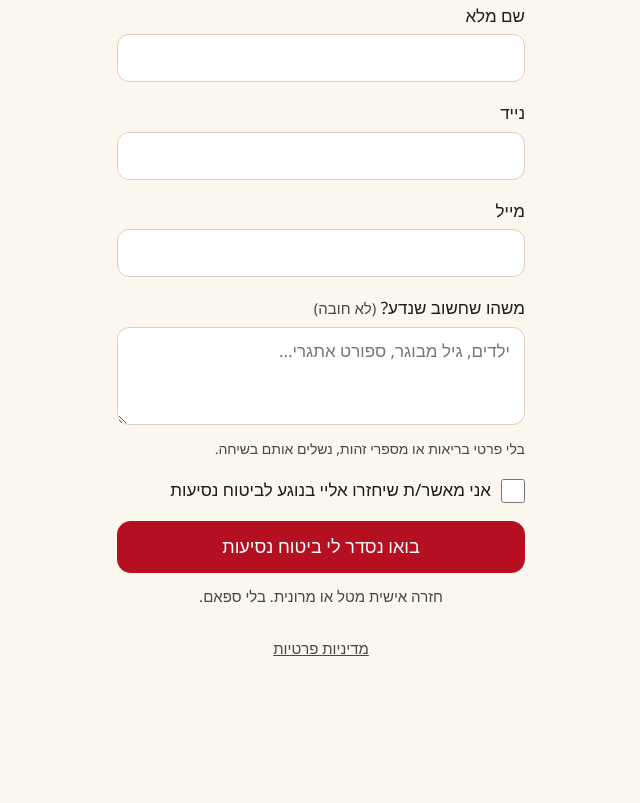
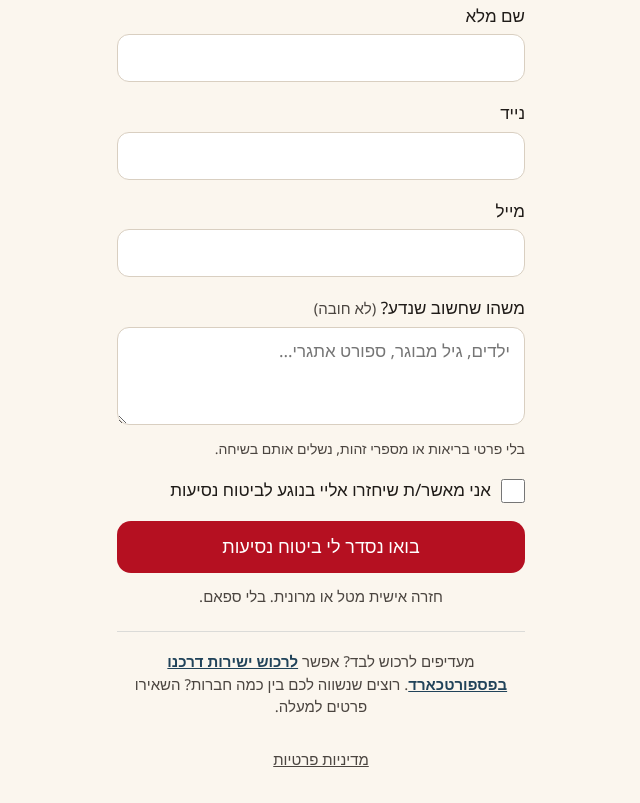
Before and after one commit to ronit-tal-insurance/travel-insurance-page, a plain HTML site: page index.html in a window 1280 px wide. Shown: the part 637-1440 px from the top of the page, without its empty margins (319-959 px from the left). Before the commit the page ends 1330 px from the top, so only its background shows below. Drawn offline with Linux system fonts and the light colour scheme.

Commit message:
Add direct purchase link

```diff
--- a/index.html
+++ b/index.html
@@ -101,6 +101,8 @@
         <button type="submit" id="submit" class="cta">בואו נסדר לי ביטוח נסיעות</button>
         <p class="trust">חזרה אישית מטל או מרונית. בלי ספאם.</p>
       </form>
+
+      <p class="direct">מעדיפים לרכוש לבד? אפשר <a href="https://buy.passportcard.co.il/?AffiliateId=8t1RihMXChhlGEJBt2QjaA%3D%3D" target="_blank" rel="noopener noreferrer">לרכוש ישירות דרכנו בפספורטכארד</a>. רוצים שנשווה לכם בין כמה חברות? השאירו פרטים למעלה.</p>
     </section>
 
     <section id="thanks-screen" class="thanks" hidden tabindex="-1">
--- a/style.css
+++ b/style.css
@@ -204,6 +204,8 @@ input:focus-visible, textarea:focus-visible, button:focus-visible, a:focus-visib
 .cta:disabled { opacity: .7; cursor: default; }
 .trust { text-align: center; color: var(--ink-2); font-size: 15px; margin: 12px 0 0; }
 .form-err { margin-bottom: 12px; }
+.direct { text-align: center; color: var(--ink-2); font-size: 15px; line-height: 1.5; margin: 24px 0 0; padding-top: 18px; border-top: 1px solid rgba(33,67,90,.15); }
+.direct a { color: var(--navy); font-weight: 600; }
 
 /* מלכודת לרובוטים: מחוץ למסך, לא display:none (רובוטים מזהים) */
 .trap { position: absolute; inset-inline-start: -9999px; width: 1px; height: 1px; overflow: hidden; }
```
